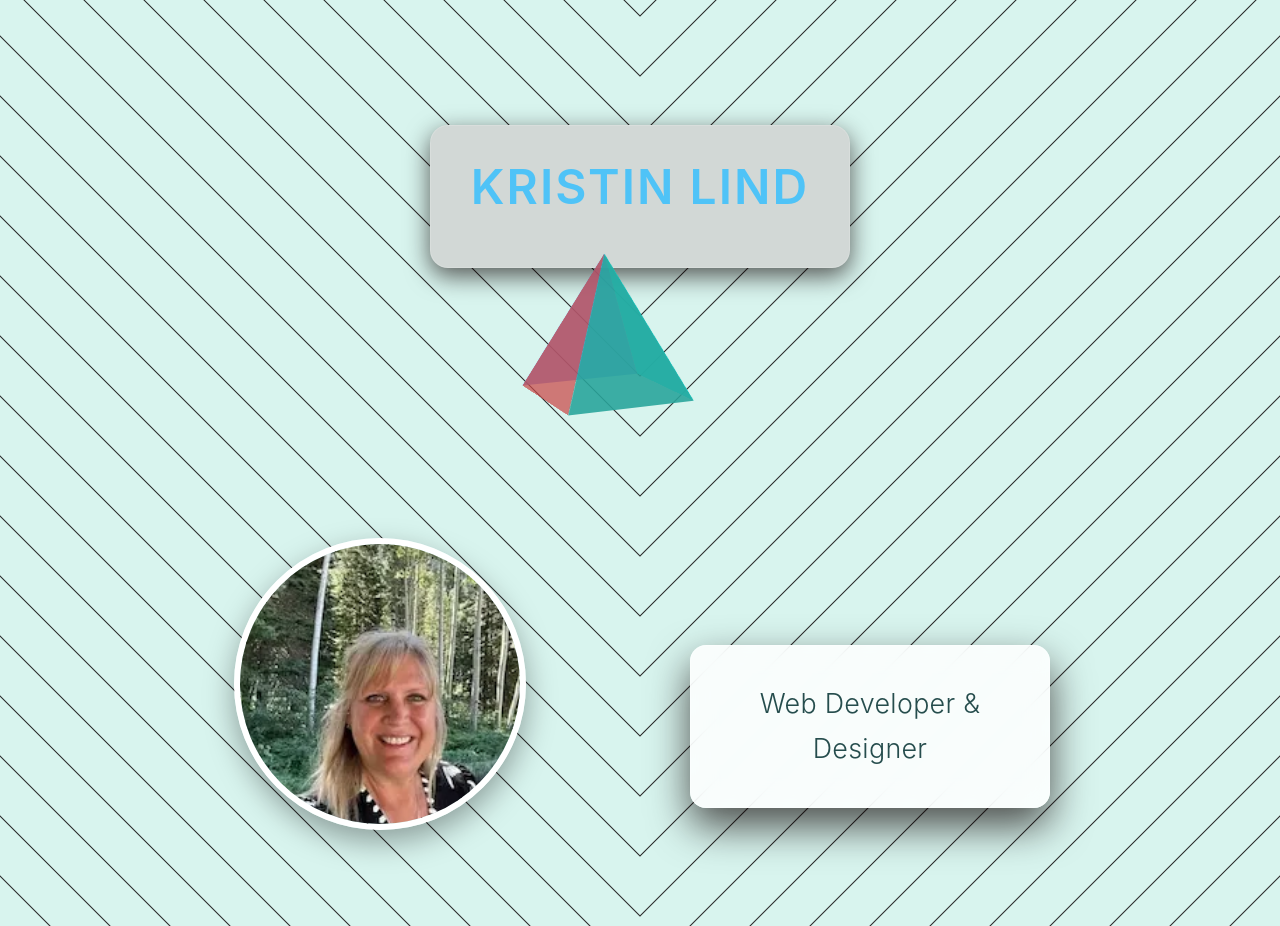
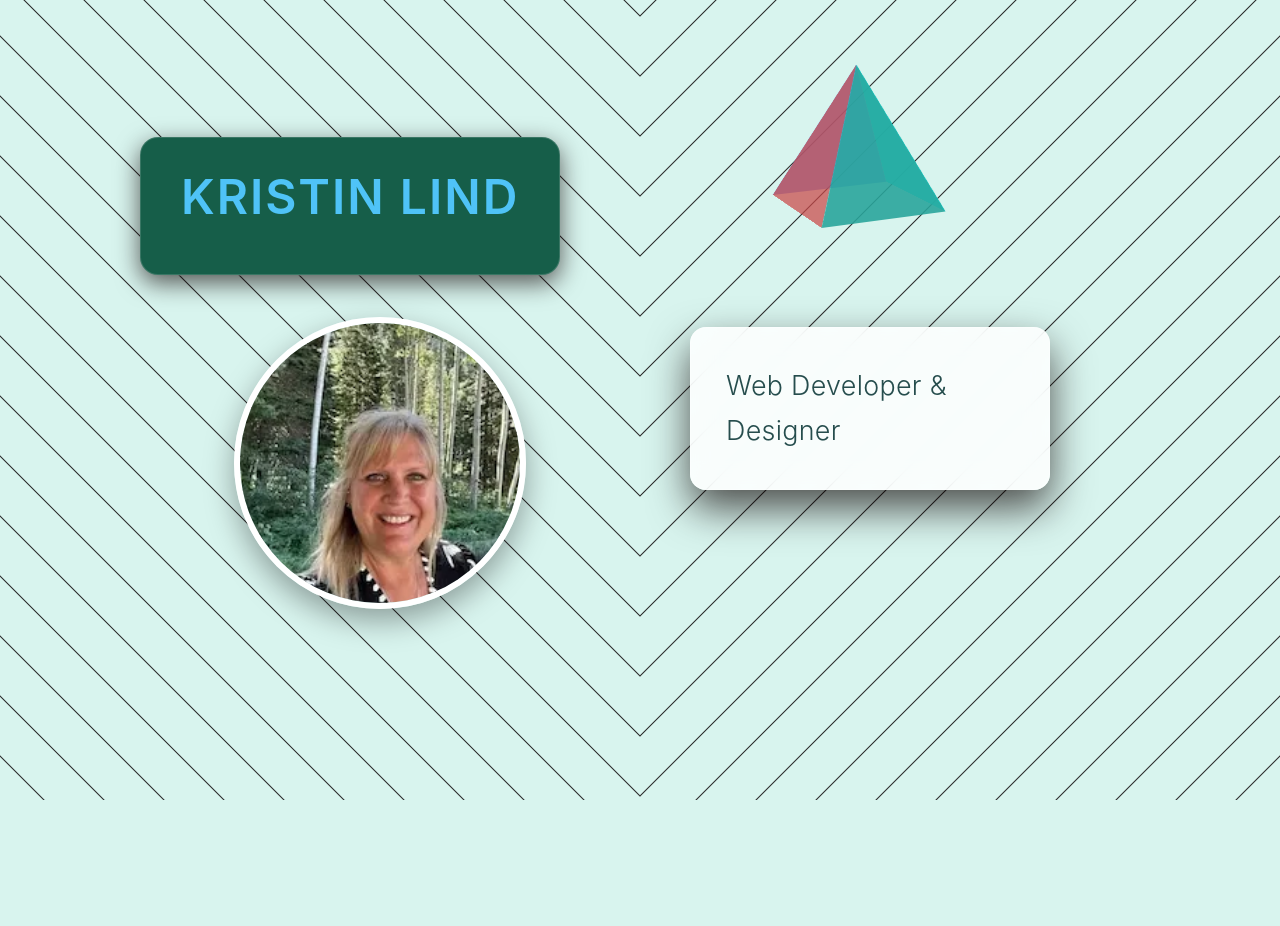
Before and after one commit to KristinLind/CSE341-node, a website: page public/index.html in a window 1280 px wide. After the commit the page ends 800 px from the top, so only its background shows below. Drawn offline with Linux system fonts and the light colour scheme; no server answers.

Commit message:
layout changes

```diff
--- a/public/style.css
+++ b/public/style.css
@@ -21,12 +21,10 @@ body {
 
 .header-section {
     display: flex;
-    flex-direction: column;
     justify-content: center;
     align-items: center;
-    gap: 40px;
-    flex-wrap: wrap;
-    position: relative;
+    gap: 30px;
+    flex-wrap: nowrap;
 }
 
 .main-layout {
@@ -73,7 +71,7 @@ a {
     font-weight: 700;
     text-decoration: none;
     transition: 0.3s ease;
-    color: var(--accent);
+    color: white;
 }
 
 a:hover {
@@ -86,11 +84,13 @@ a:hover {
 }
 
 .flex-container {
+    display: flex;
     justify-content: center;
-    gap: 3rem;
-    align-items: center;
+    gap: 50%;
+    margin-top: 10px;
+    flex-wrap: wrap;
+    align-items: flex-start;
     width: 100%;
-    display: flex;
 }
 
 .flex-child {
@@ -136,11 +136,13 @@ body {
     position: relative;
     max-width: 500px;
     margin: 0;
-    display: inline-block;
-    padding: 20px 40px;
+    display: flex;
+    padding: 18px 40px;
+    align-items: center;
+    justify-content: center;
     border: 1px solid rgba(255, 255, 255, 0.15);
     border-radius: 18px;
-    background: rgb(210, 216, 214);
+    background: rgb(22, 94, 73);
     backdrop-filter: blur(14px);
     -webkit-backdrop-filter: blur(14px);
     box-shadow: 0 8px 25px rgba(12, 0, 0, 0.648);
@@ -151,13 +153,13 @@ body {
 .info-card {
     background: rgba(255, 255, 255, 0.85);
     backdrop-filter: blur(12px);
-    padding: 35px 35px;
+    padding: 35px;
     border-radius: 16px;
     width: 360px;
     max-width: 90%;
     box-sizing: border-box;
-    text-align: center;
-    margin-top: 75px;
+    text-align: left;
+    margin-top: 10px;
     font-size: 1.4rem;
     border:1px solid rgba(255,255,255,0.35);
     box-shadow: 0 18px 40px rgba(12, 0, 0, 0.685);
@@ -168,8 +170,8 @@ body {
 
 .info-card p {
     font-size: clamp(16px, 2.5vw, 20px);
-    margin: 12px 0;
-    line-height: 1.4;
+    margin: 10px 0;
+    line-height: 1.5;
 }
 
 .info-card strong {
@@ -213,21 +215,24 @@ body {
 .stage {
     position: relative;
     margin: 0 auto;
-    margin-top: -40px;
-    transform: scale(0.7);
-    width: 250px;
-    height: 250px;
+    transform: scale(0.75);
+    width: 220px;
+    height: 220px;
     perspective: 1200px;
+    display: flex;
+    align-items: center;
+    justify-content: center;
 }
 
 .pyramid3d {
     position: relative;
     width: 190px;
     height: 190px;
-
+    transform: translateY(-10px) rotateX(75deg) rotate(65deg);
     -webkit-transform-style: preserve-3d;
     transform-style: preserve-3d;
     -webkit-transform: rotateX(75deg) rotate(65deg);
+    transform-origin: center;
     transform: rotateX(75deg) rotate(65deg);
     -webkit-animation: turnPyramid 10s linear infinite;
     animation: turnPyramid 10s linear infinite;
@@ -344,6 +349,11 @@ body {
         transform: scale(.55);
     }
 
+    .flex-container {
+        flex-direction: column;
+        align-items: center;
+    }
+
 }
 
 @media (min-width: 880px) {
```
